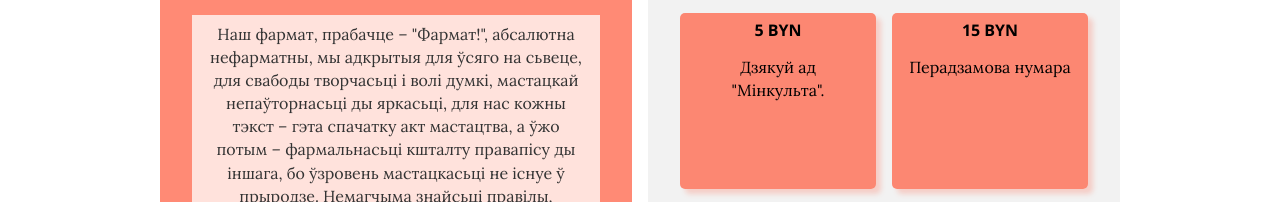
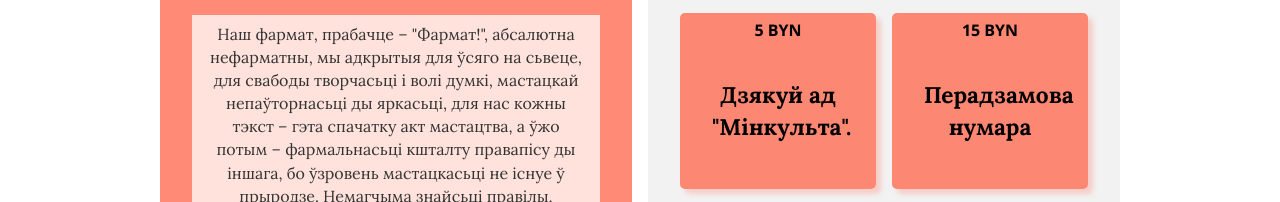
Before and after one commit to mnklt/mnklt.github.io, a plain HTML site: page support.html in a window 1280 px wide. Shown: the part 560-762 px from the top of the page. Drawn offline with Linux system fonts and the light colour scheme; a script that the page names is missing.

Commit message:
Add files via upload

```diff
--- a/css/styles.css
+++ b/css/styles.css
@@ -497,7 +497,18 @@ input[type="submit"] {
     cursor:pointer;
     border-radius:5px;
     text-align:center;
-    box-shadow:5px 5px 5px rgba(255,99,71,0.25)
+    box-shadow:5px 5px 5px rgba(255,99,71,0.25);
+
+}
+
+.support-block-sublock:hover {
+    animation: bounce 1s;
+}
+
+.support-block-sublock p {
+    font-size:1.414rem;
+    font-weight:800;
+    padding:1rem;
 }
 
 .support-block-sublock:last-child, .support-block hgroup {
@@ -558,3 +569,5 @@ input[type="submit"] {
     transition:1s;
     animation:shake 1s;
 }
+
+/* the end*/
```
